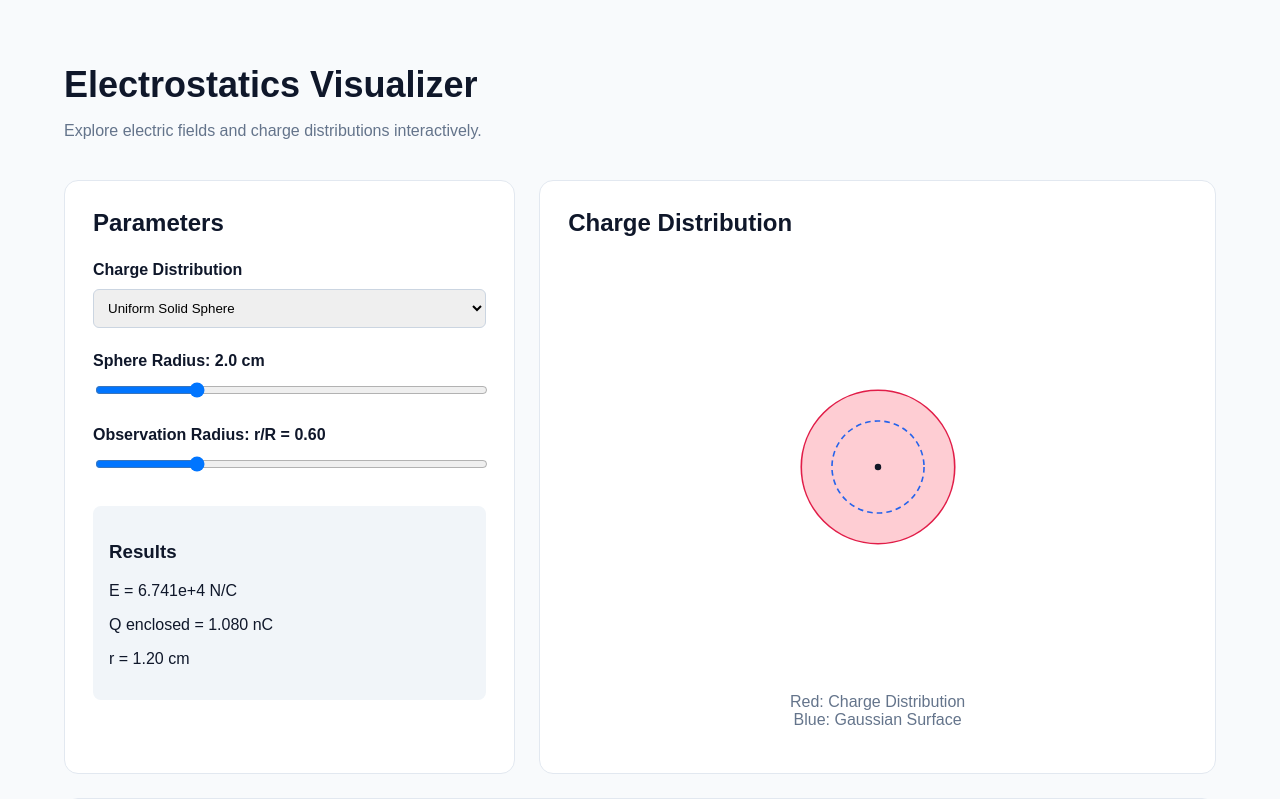
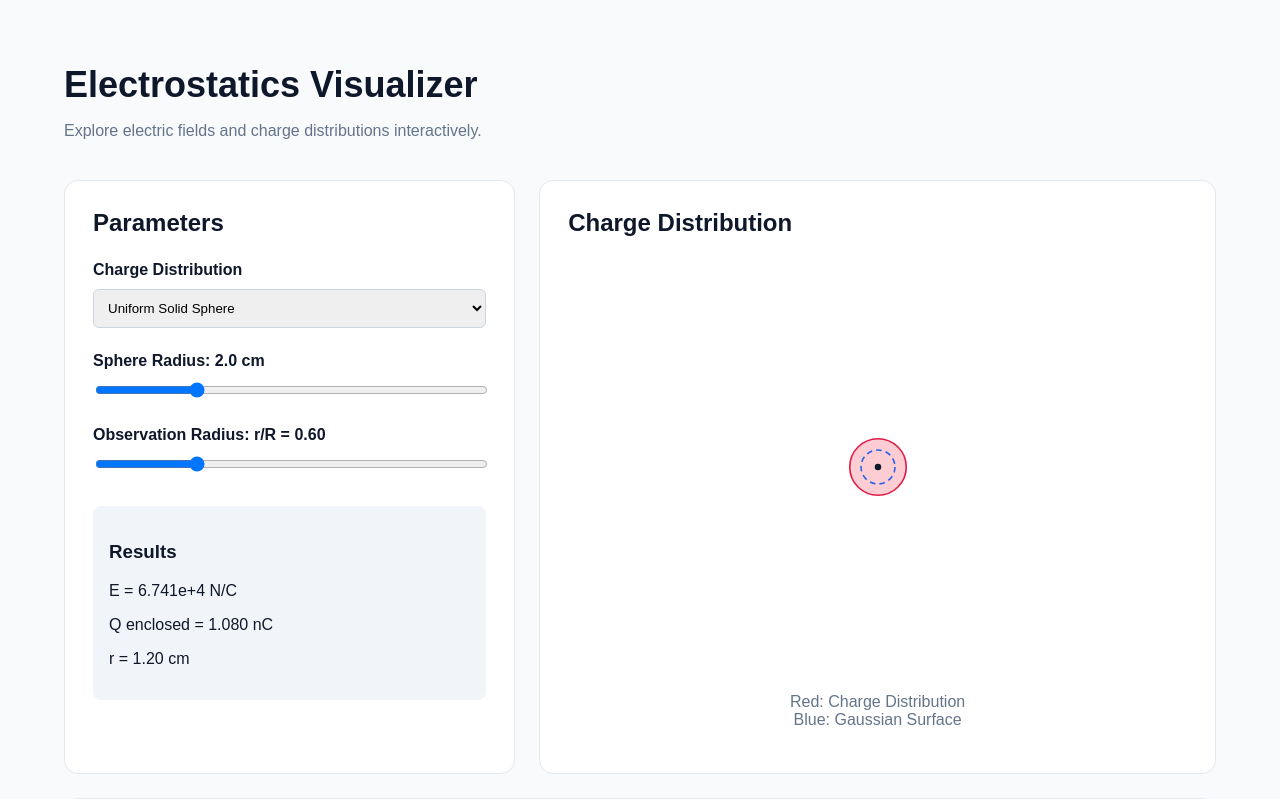
Before and after one commit to phyllos/electrostatics-visualizer, a React (Vite) app: page / in a window 1280 px wide. Shown: the top 799 px of the page. Built offline with nearby package versions, Linux system fonts and the light colour scheme.

Commit message:
Fix sphere radius visualization

```diff
--- a/src/App.tsx
+++ b/src/App.tsx
@@ -59,6 +59,17 @@ function App() {
       return `${px},${py}`;
     }
   ).join(" ");
+
+// Visualization scale
+// 17.5 SVG units = 1 cm
+
+  const visualizationScale = 17.5;
+
+  const sphereVisualRadius =
+    radius * visualizationScale;
+
+  const gaussianVisualRadius =
+    radius * x * visualizationScale;
 
   const markerX = 40 + (x / 2.4) * 430;
 
@@ -166,7 +177,7 @@ function App() {
               <circle
                 cx="260"
                 cy="260"
-                r="95"
+                r={sphereVisualRadius}
                 fill="#fda4af"
                 fillOpacity="0.55"
                 stroke="#e11d48"
@@ -178,7 +189,7 @@ function App() {
               <circle
                 cx="260"
                 cy="260"
-                r="95"
+                r={sphereVisualRadius}
                 fill="none"
                 stroke="#e11d48"
                 strokeWidth="5"
@@ -189,7 +200,7 @@ function App() {
             <circle
               cx="260"
               cy="260"
-              r={95 * x}
+              r={gaussianVisualRadius}
               fill="none"
               stroke="#2563eb"
               strokeWidth="2"
```
